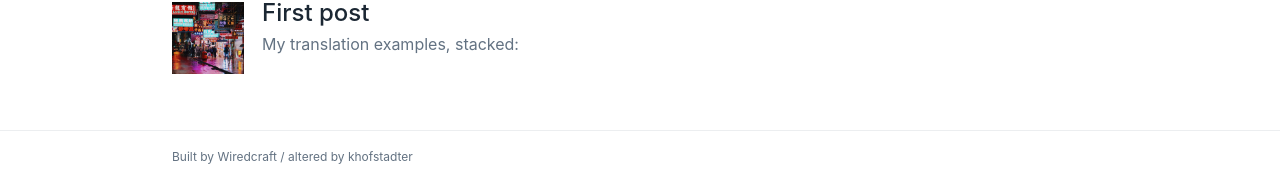
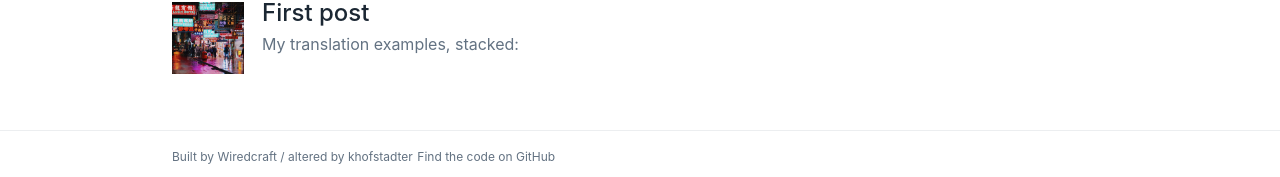
Before and after one commit to krisztian-hofstadter-tedor/jekyll-multiling, a Jekyll site: the page built from index.md, in a window 1280 px wide. Shown: the part 932-1109 px from the top of the page. Built offline with Jekyll 4.4.1, drawn with Linux system fonts in a browser that asks for light colours.

Commit message:
footer and example?

```diff
--- a/_includes/footer.html
+++ b/_includes/footer.html
@@ -1 +1,2 @@
 <small>Built by <a href="http://wiredcraft.com">Wiredcraft</a> / altered by <a href="https://khofstadter.info">khofstadter</a></small>
+<small>Find the code on <a href="https://github.com/krisztian-hofstadter-tedor/jekyll-multiling">GitHub</a></small>
```
Also changed, not shown: 19 other files.
